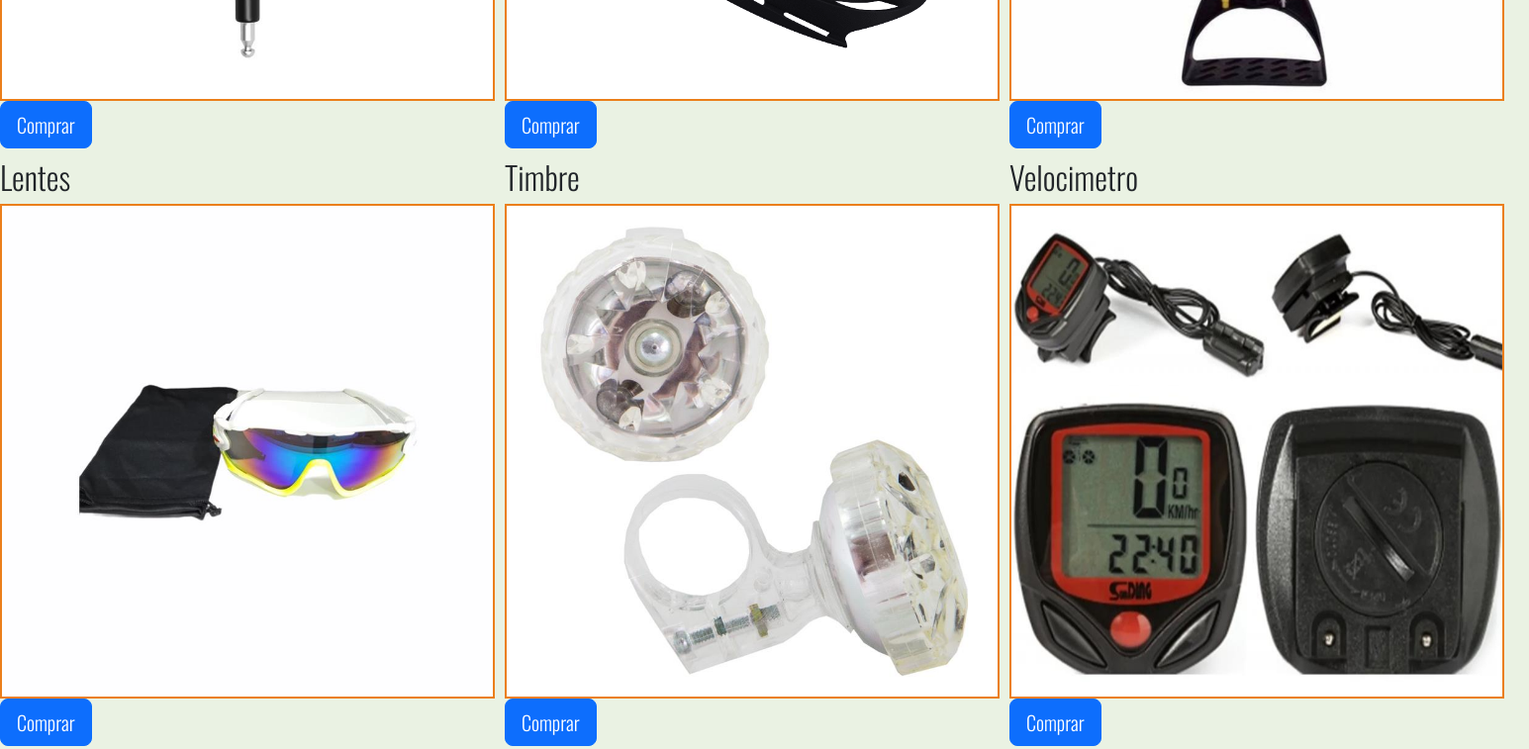
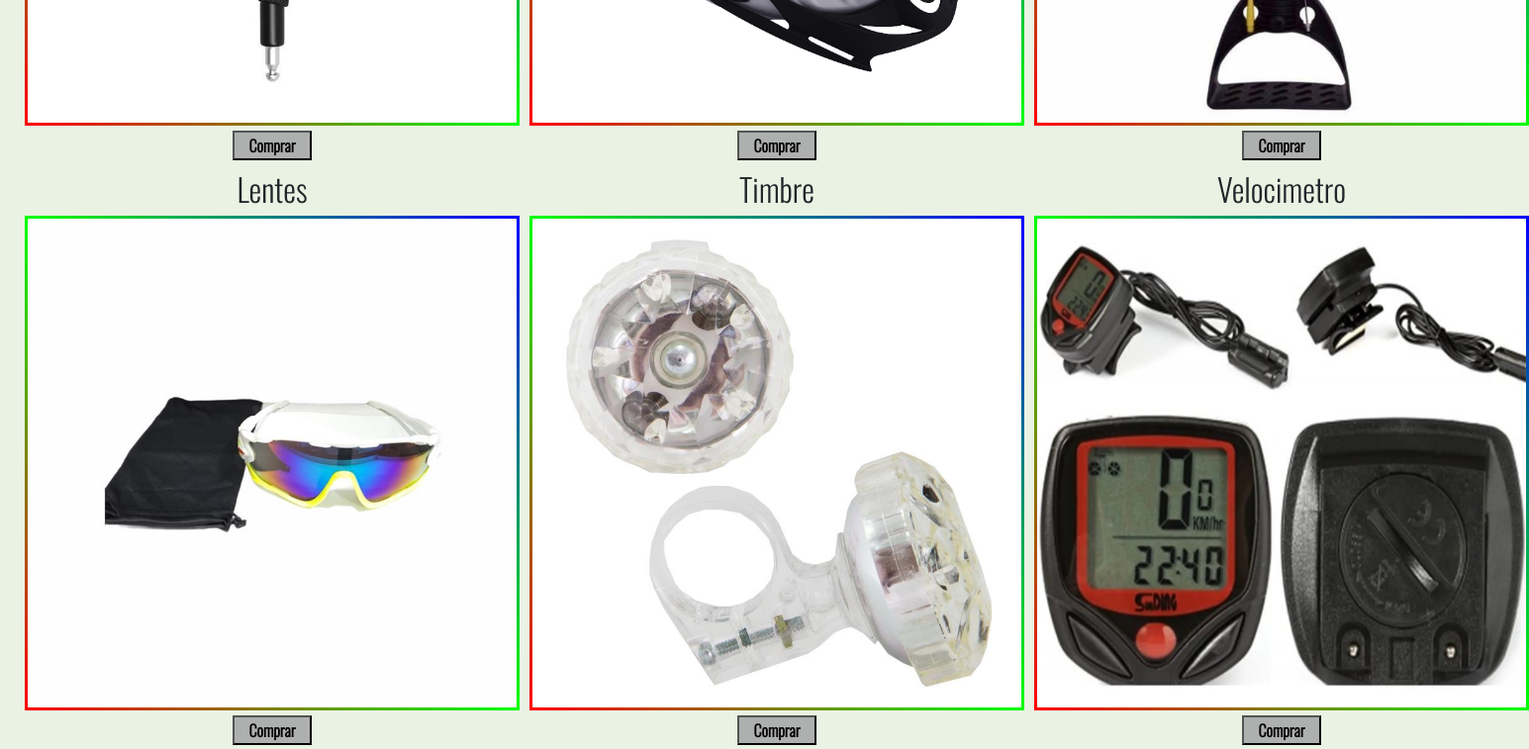
Before and after one commit to SergioArielCordoba/proyecto-coder, a plain HTML site: page html/shop.html in a window 1280 px wide. Shown: the part 520-1277 px from the top of the page at 99% size, 1545 px wide, since content can reach past the window. Drawn offline with nearby package versions, Linux system fonts and the light colour scheme; a web font is replaced by a local one.

Commit message:
Ajustes de estilos de la shop

```diff
--- a/estilos/styles.css
+++ b/estilos/styles.css
@@ -102,18 +102,37 @@ p{
 }
 
 /**************************************************Estilos de la page Shop************************************************************/
+.miBoton{
+    width: 80px;
+    height: 30px;
+    margin-top: 5px;
+    background-color: rgb(174, 175, 175);
+    color: black;
+    font-weight: bold;
+}
 
 .miImagen{
     width: 500px;
     height: 500px;
-    border: #eb7f1b 2px solid;
+    border-radius: 10px;
+    border: #eb7f1b solid 3px;
+    border-image: linear-gradient(45deg, red, lime, blue) 1;
 }
 
-
 .contenedorCards{
+    padding: 25px;
     display: grid;
     grid-template-columns: 1fr 1fr 1fr;
     grid-template-rows: 1fr 1fr;
     gap: 10px;
-    margin-bottom: 40px;
+
 }
+
+.miCard, .primerCard{
+    display: flex;
+    flex-direction: column;
+    align-items: center;
+
+}
+
+/****************************Media Queries/****************************/
--- a/html/shop.html
+++ b/html/shop.html
@@ -53,18 +53,17 @@
 
     <main>
         <section class="contenedorCards">
-
-            <div  class="micard">
+            <div  class="micard primerCard">
                 <h2>Cadena</h2>
                 <img class="miImagen" src="../media/productos/cadena.jpg" alt="cadena">
-                <button class="btn btn-primary btn-lg"><span>Comprar</span></button>
+                <button class=" miBoton"><span>Comprar</span></button>
 
             </div>
 
             <div class="miCard">
                 <h2>Casco</h2>
                 <img class="miImagen" src="../media/productos/casco.jpg" alt="casco">
-                <button class="btn btn-primary btn-lg"><span>Comprar</span></button>
+                <button class=" miBoton"><span>Comprar</span></button>
 
 
             </div>
@@ -72,25 +71,25 @@
             <div class="miCard">
                 <h2>Inflador</h2>
                 <img class="miImagen" src="../media/productos/inflador800x800.jpg" alt="inflador">
-                <button class="btn btn-primary btn-lg"><span>Comprar</span></button>
+                <button class=" miBoton"><span>Comprar</span></button>
             </div>
 
             <div class="miCard">
                 <h2>Lentes</h2>
                 <img class="miImagen" src="../media/productos/lentes.jpg" alt="lentes">
-                <button class="btn btn-primary btn-lg"><span>Comprar</span></button>
+                <button class=" miBoton"><span>Comprar</span></button>
             </div>
 
             <div class="miCard">
                 <h2>Timbre</h2>
                 <img class="miImagen" src="../media/productos/timbre.jpg" alt="timbre">
-                <button class="btn btn-primary btn-lg"><span>Comprar</span></button>
+                <button class=" miBoton"><span>Comprar</span></button>
             </div>
 
             <div class="miCard">
                 <h2>Velocimetro</h2>
                 <img class="miImagen" src="../media/productos/velocimetro800x800.jpg" alt="velocimetro">
-                <button class="btn btn-primary btn-lg"><span>Comprar</span></button>
+                <button class=" miBoton"><span>Comprar</span></button>
             </div>
 
         </section>
```
